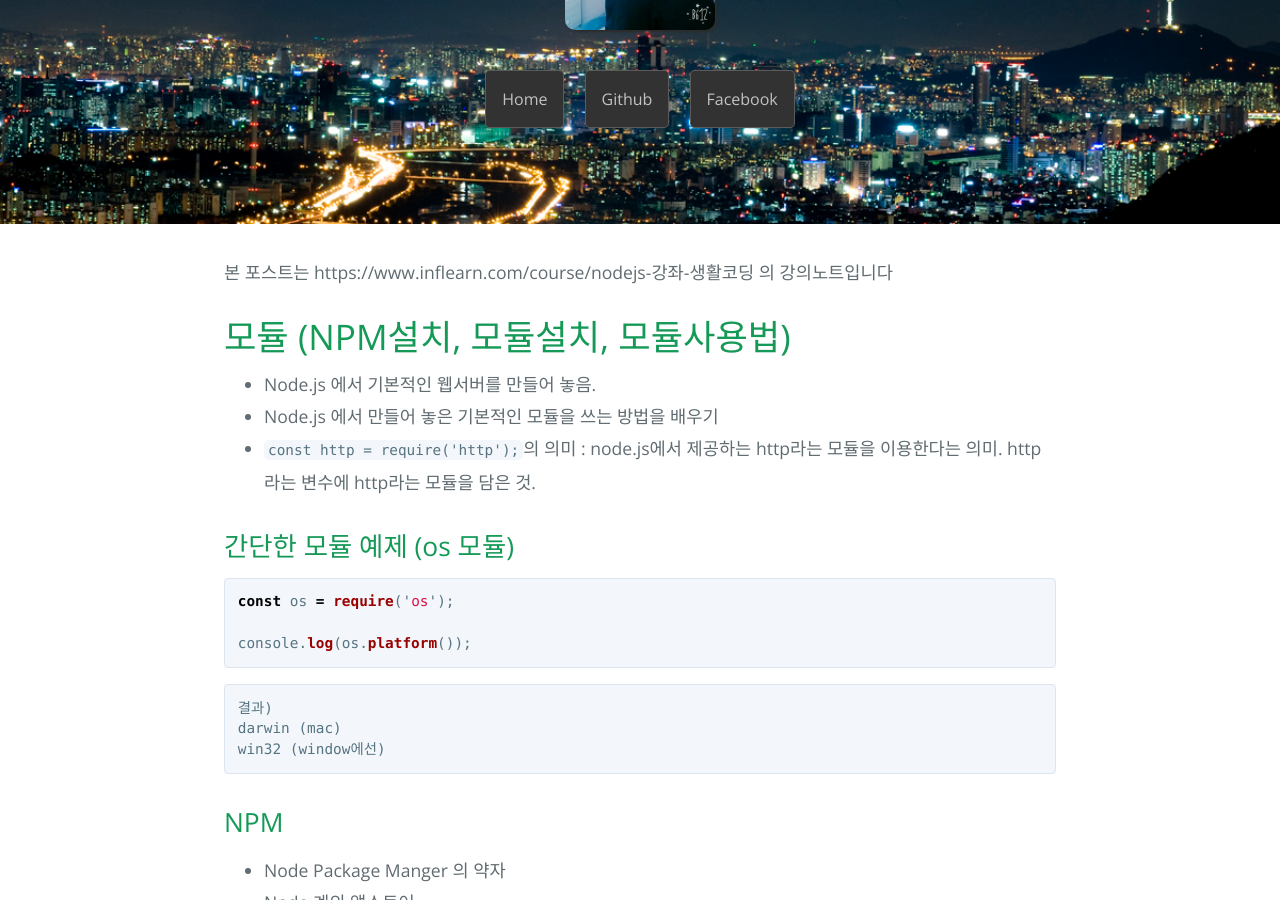
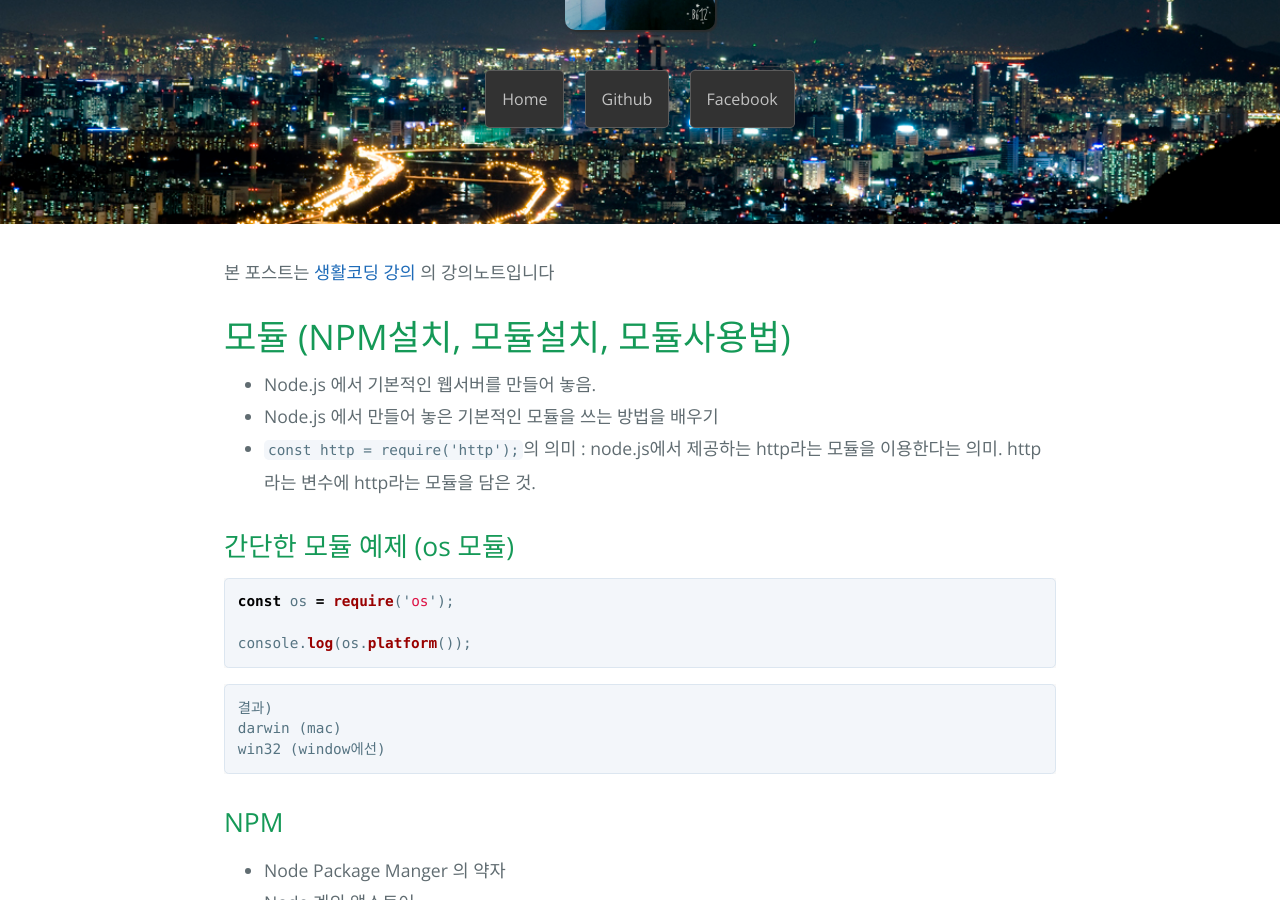
Before and after one commit to tong9433/tongblog, a Jekyll site: the page built from _posts/Node.js/2017-09-23-Node8.markdown, in a window 1280 px wide and 900 px high, scrolled down 363 px. Built offline with Jekyll 4.4.1, drawn with Linux system fonts in a browser that asks for light colours.

Commit message:
170923 - node.js

````diff
--- a/_posts/Node.js/2017-09-23-Node6.markdown
+++ b/_posts/Node.js/2017-09-23-Node6.markdown
@@ -5,7 +5,7 @@ date:   2017-09-23 17:50:00
 categories: "Node.js"
 ---
 
-본 포스트는 https://www.inflearn.com/course/nodejs-강좌-생활코딩 의 강의노트입니다
+본 포스트는 [생활코딩 강의](https://www.inflearn.com/course/nodejs-강좌-생활코딩) 의 강의노트입니다
 
 ## Javascript 소개
 * JS : 팀 버너스 리에 의해 웹이 탄생
@@ -21,10 +21,14 @@ categories: "Node.js"
 * JS의 활용도가 정말 큰 변화를 맞이하게 됨.
 * 2009년에 라이언달에 의해 Node.js가 만들어짐
 
+
+
 ## Node.js
 * V8엔진을 자바스트립트 엔진으로 사용함.
 * event-driven 자바스크립트 개발방식과 none-blocking IO 입출력방식을 결합하여 Node.js라는 프로젝트가 시작됨.
 * 웹브라우저가 서버  쪽에서도 동작하는 자바스크립트
+
+
 
 ## 웹브라우저 JS와 Node.js의 JS 차이
 * Javascript
--- a/_posts/Node.js/2017-09-23-Node7.markdown
+++ b/_posts/Node.js/2017-09-23-Node7.markdown
@@ -5,9 +5,9 @@ date:   2017-09-23 17:50:00
 categories: "Node.js"
 ---
 
-본 포스트는 https://www.inflearn.com/course/nodejs-강좌-생활코딩 의 강의노트입니다
+본 포스트는 [생활코딩 강의](https://www.inflearn.com/course/nodejs-강좌-생활코딩)  의 강의노트입니다
 
-# 간단한 앱 어플리케이션 만들기
+## 간단한 앱 어플리케이션 만들기
 ```javascript
 const http = require('http');
 
@@ -43,7 +43,7 @@ http://a.com:80 이라고 할 경우 a.com 에 해당되는 컴퓨터에 접근
 ```
 
 
-# 간단한 앱 어플리케이션 코드 다시 보기
+## 간단한 앱 어플리케이션 코드 다시 보기
 ```javascript
 const http = require('http');
 
--- a/_posts/Node.js/2017-09-23-Node8.markdown
+++ b/_posts/Node.js/2017-09-23-Node8.markdown
@@ -5,13 +5,15 @@ date:   2017-09-23 17:50:00
 categories: "Node.js"
 ---
 
-본 포스트는 https://www.inflearn.com/course/nodejs-강좌-생활코딩 의 강의노트입니다
+본 포스트는 [생활코딩 강의](https://www.inflearn.com/course/nodejs-강좌-생활코딩)  의 강의노트입니다
 
 
 # 모듈 (NPM설치, 모듈설치, 모듈사용법)
 * Node.js 에서 기본적인 웹서버를 만들어 놓음.
 * Node.js 에서 만들어 놓은 기본적인 모듈을 쓰는 방법을 배우기
 * `const http = require('http');`의 의미 : node.js에서 제공하는 http라는 모듈을 이용한다는 의미. http라는 변수에 http라는 모듈을 담은 것.
+
+
 
 ## 간단한 모듈 예제 (os 모듈)
 ```javascript
@@ -25,6 +27,7 @@ darwin (mac)
 win32 (window에선)
 ```
 
+
 ## NPM
 * Node Package Manger 의 약자
 * Node 계의 앱스토어
@@ -32,6 +35,8 @@ win32 (window에선)
 * 설치, 삭제, 업그레이드, 의존성관리 역할을 수행
 * Node가 굉장히 빠른 속도로 성장하는 과정에서 Node.js를 만들어진 수많은 개발도구를 사용하기 위해서는 NPM을 이용해야 함.
 * http://www.npmjs.com
+
+
 
 ## NPM을 이용한 독립적인 앱 설치
 * uglify-js 사용해보기
@@ -58,6 +63,8 @@ function hello(name){console.log(name+"is my name")}hello("tongil ");
 * `uglifyjs uglify_ex.js -m`을 해주면 지역변수와 같이 이름을 바꿔도 상관 없는 변수들을 한글자 알파벳으로 바꿔버림
 * `uglifyjs uglify_ex.js -o uglify_ex.min.js -m` :uglify_ex.min.js 파일을 생성하여 변환시킨 것을 저장.
 
+
+
 ## NPM을 이용하여 모듈 설치
 * 다른 사람이 만든 모듈을 자신의 프로젝트의 부품으로 사용.
 * underscore.js를 사용해보자.
@@ -79,6 +86,8 @@ license: (ISC)
 4. `npm install underscore` 명령을 실행
 
 * `npm install underscore --save`: 어떠한 모듈을 프로젝트에 포함 시킬 경우에는 —save를 써야할 것. save가 있을경우 depndencies에 포함됨 ( 근데 나는 안써도 포함됨, save를 쓸경우에는 package-lock.json 파일이 생김..)
+
+
 
 ## underscore.js 모듈 사용하기
 * underscroe는 `_`라는 변수명으로 객체를 가져오는 관습이 있음.
````
